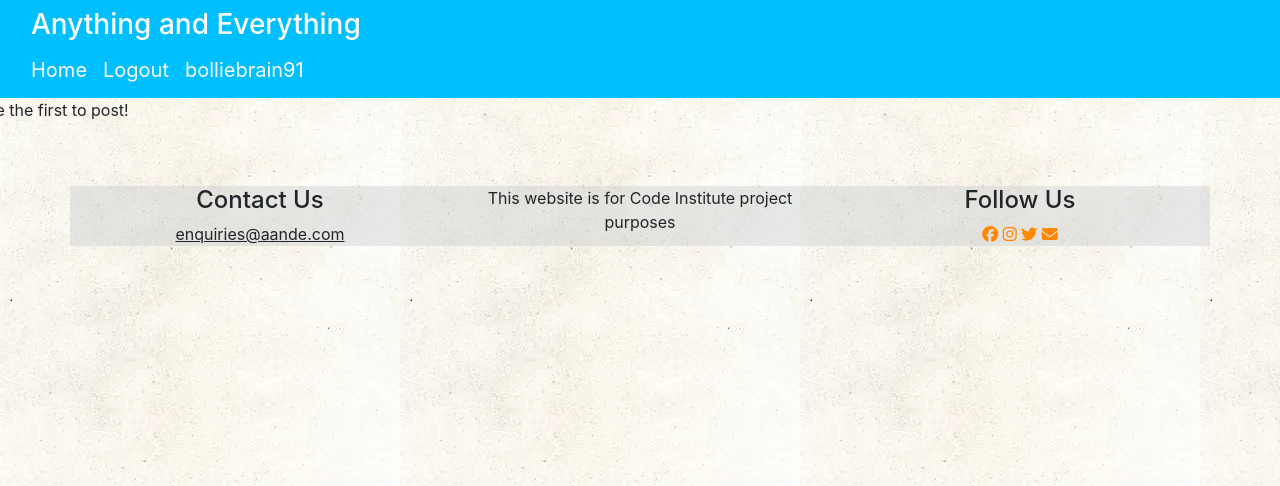
After one commit to bolliebrain/anything-and-everything, a Django app: page /1/myposts in a window 1280 px wide. The commit adds this page. Shown: the top 486 px of the page. Run offline with Django 3.2, Linux system fonts and the light colour scheme; a user stored in the database is signed in; data comes from the database, SQL or seed files in the repository; some libraries are stand-ins or nearby versions.

Commit message:
created view for posts by user

```diff
--- /dev/null
+++ b/myaande/templates/myaande/allmyposts.html
@@ -0,0 +1,29 @@
+{% extends "myaande/basehome.html" %}
+
+{% block content %}
+<div class="row">
+        {% for post in posts %}
+            <div class="col-md-2">
+                <div class="innerbox">
+                    <div class="image-container">
+                        <a href="{% url 'post_detail' post.slug %}">
+                        <h3>{{ post.title }}</h3></a>
+                        {% if "placeholder" in post.image.url %}
+                        <img src="https://res.cloudinary.com/dpludhery/image/upload/v1703184930/u8zgiso62ww2jbpvklim.webp"/>
+                        {% else %}
+                        <img src="{{ post.image.url }}">
+                        {% endif %}
+                        <p>{{ post.dateposted }}</p>
+                        {% if user.is_authenticated %}
+                            <p>{{ post.user }}</p>
+                        {% endif %}
+                    </div>
+                </div>
+            </div>
+            {% empty %}
+                <p>Be the first to post!</p>
+        {% endfor %}
+</div>
+
+
+{% endblock content %}
--- a/myaande/templates/myaande/basehome.html
+++ b/myaande/templates/myaande/basehome.html
@@ -28,6 +28,9 @@
                         {% if user.is_authenticated %}
                         <li class="active">
                             <a class="navbar-brand" href="{% url 'account_logout' %}">Logout</a>
+                        </li>
+                        <li class="active">
+                            <a class="navbar-brand" href="{% url 'allmyposts' request.user.username %}">{{ user.username }}</a>
                         </li>
                         {% else %}
                         <li class="active">
--- a/myaande/templates/myaande/edit_comment.html
+++ b/myaande/templates/myaande/edit_comment.html
@@ -3,6 +3,8 @@
 {% block content %}
 
 {% load crispy_forms_tags %}
+
+<div class="container add">
     <h1>Edit my Comment</h1>
     <form method="post">
         {{ form | crispy }}
@@ -13,5 +15,6 @@
             </p>
         </div>
     </form>
+</div>
 {% endblock %}
 </html>
--- a/myaande/templates/myaande/edit_post.html
+++ b/myaande/templates/myaande/edit_post.html
@@ -1,6 +1,8 @@
 {% extends "myaande/basehome.html" %}
 
 {% block content %}
+
+<div class="container add">
     <h1>Edit my Post</h1>
     <form method="post" enctype="multipart/form-data">
         {% csrf_token %}
@@ -11,5 +13,6 @@
             </p>
         </div>
     </form>
+</div>
 {% endblock %}
 </html>
--- a/myaande/templates/myaande/post_confirm_delete.html
+++ b/myaande/templates/myaande/post_confirm_delete.html
@@ -1,7 +1,7 @@
 {% extends "myaande/basehome.html" %}
 
 {% block content %}
-<div>
+<div class="container add">
     <form method="post">
         {% csrf_token %}
 
--- a/myaande/templates/myaande/post_detail.html
+++ b/myaande/templates/myaande/post_detail.html
@@ -79,4 +79,4 @@
     </div>
 </div>
 
-{% endblock content%}
+{% endblock content %}
--- a/myaande/urls.py
+++ b/myaande/urls.py
@@ -1,6 +1,6 @@
 from django.urls import path, include
 from myaande.views import (AandeView, AandeDetail,
-    PostAande, EditAande, DeleteAande, EditComment, DeleteComment)
+    PostAande, EditAande, DeleteAande, EditComment, DeleteComment, AllMyPosts)
 from myaande import views
 
 
@@ -12,5 +12,6 @@ urlpatterns = [
     path('<slug:slug>/edit', EditAande.as_view(), name='edit_post'),
     path('<slug:slug>/delete', DeleteAande.as_view(), name='delete_post'),
     path('<pk>/editcomment', EditComment.as_view(), name='edit_comment'),
-    path('<pk>/deletecomment', DeleteComment.as_view(), name='delete_comment')
+    path('<pk>/deletecomment', DeleteComment.as_view(), name='delete_comment'),
+    path('<slug:slug>/myposts', AllMyPosts.as_view(), name='allmyposts')
 ]
--- a/myaande/views.py
+++ b/myaande/views.py
@@ -16,8 +16,6 @@ class AandeView(ListView):
     paginate_by = 6
 
     def get_data(self, **kwargs):
-#        posts = super().get_data(**kwargs)
-#        posts ['post']= Post.objects.all()
         return queryset
 
 class AandeDetail(View):
@@ -57,8 +55,6 @@ class AandeDetail(View):
         else:
             comment_form = CommentForm()
 
-#        comments = Comment.commentpost
-
         return render(
             request, 'myaande/post_detail.html',
             {
@@ -67,35 +63,6 @@ class AandeDetail(View):
                 "comments": comments,
             },
         )
-
-#template_name = 'myaande/post_detail.html'
-#context_object_name = "post"
-
-#def get_myaande(request):
-#    posts = Post.objects.all()
-#    collection = {
-#        'posts': posts,
-#    }
-#    return render(request, 'myaande/aande.html', collection)
-
-#    class PostAande(View):
-#        form_class = PostForm
-#        initial = {"key": "value"}
-#        template_name = "myaande/add_post.html"
-
-#        def get(self, request, *args, **kwargs):
-#            form = self.form_class(initial=self.initial)
-#            return render(request, self.template_name, {"form": form})
-
-#        def post(self, request, *args, **kwargs):
-#            form = self.form_class(request.POST)
-#            if form.is_valid():
-#                post = form.save(commit=False)
-#                post.user = request.user
-#                post.save()
-#                return redirect('seeposts')
-#            return render(request, self.template_name, {"form": form})
-
 
 class PostAande(CreateView):
     model = Post
@@ -108,31 +75,24 @@ class PostAande(CreateView):
         form_class.instance.slug = slugify(form_class.cleaned_data['title'])
         return super().form_valid(form_class)
 
-
-#    def post_myaande(request):
-#    if request.method == 'POST':
-#        form = PostForm(request.POST)
-#        if form.is_valid():
-#            post = form.save(commit=False)
-#            post.user = request.user
-#            post.save()
-#            return redirect('seeposts')
-#                form = PostForm()
-#    collection = {
-#        'form': form,
-#    }
-#    return render(request, 'myaande/add_post.html', collection)
+    def get_success_url(self):
+        return reverse_lazy('post_detail', kwargs={'slug':self.object.slug})
 
 class EditAande(UpdateView):
     model = Post
     form_class = PostForm
     template_name = "myaande/edit_post.html"
-    success_url = "/"
+
+    def get_success_url(self):
+        return reverse_lazy('post_detail', kwargs={'slug':self.object.slug})
 
 class DeleteAande(DeleteView):
     model = Post
     template_name = "myaande/post_confirm_delete.html"
     success_url = "/"
+
+    def get_success_url(self):
+        return reverse_lazy('allmyposts', kwargs={'slug':self.object.slug})
 
 class EditComment(UpdateView):
     model = Comment
@@ -150,54 +110,17 @@ class DeleteComment(DeleteView):
     def get_success_url(self):
         return reverse_lazy('post_detail', kwargs={'slug':self.object.commentpost.slug})
 
+class AllMyPosts(View):
+    model = Post
+    template_name = "myaande/allmyposts.html"
 
-#    def edit_myaande(request, post_id):
-#        post = get_object_or_404(Post, id=post_id)
-#        if request.method == 'POST':
-#            form = PostForm(request.POST, instance=post)
-#            if form.is_valid():
-#                form.instance.name = request.user
-#                form.save()
-#                return redirect('seeposts')
-#        form = PostForm(instance=post)
-#        collection = {
-#            'form' : form
-#        }
-#        return render(request, 'myaande/edit_post.html', collection)
+    def get(self, request, slug, *args, **kwargs):
+        queryset = Post.objects.filter(user=request.user)
 
-#def delete_myaande(request, post_id):
-#    post = get_object_or_404(Post, id=post_id)
-#    post.delete()
-#    return redirect('seeposts')
-
-#class CommentView():
-#    model =
-#    def get(request):
-#        comments = Comment.objects.get()
-#        collection = {
-#                "post": post,
-#                "comments": comments,
-#                "comment_form": CommentForm,
-#        return render(
-#                }
-#            request, 'myaande/comment_post.html', collection)
-
-#    def post(request):
-#        if request.method == 'POST':
-#            comment_form = CommentForm(request.POST)
-#            if comment_form.is_valid():
-#                comment = comment_form.save(commit=False)
-#                comment.user = request.user
-#                comment.save()
-#                return redirect ('comment')
-#                comment_form = CommentForm()
-#        else:
-#            comment_form = CommentForm()
-
-#        comments = Comment.objects.all()
-#        collection = {
-#            "post": post,
-#            'comment_form': CommentForm,
-#            'comments': comments
-#        }
-#        return render(request, 'myaande/comment_post.html', collection)
+        return render(
+            request,
+            'myaande/allmyposts.html',
+            {
+                 "posts": queryset,
+            },
+        )
```
Also changed, not shown: myaande/templates/myaande/comment_confirm_delete.html (+6 -4 lines), myaande/templates/myaande/comment_post.html (deleted, +0 -23 lines).
